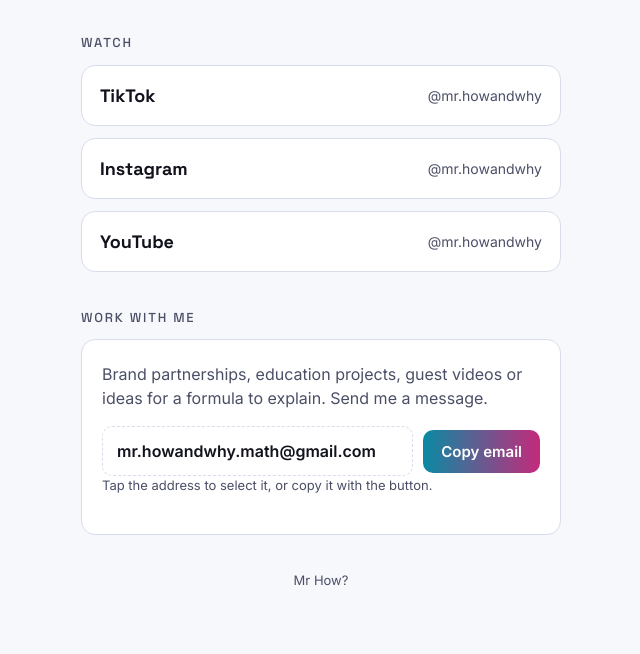
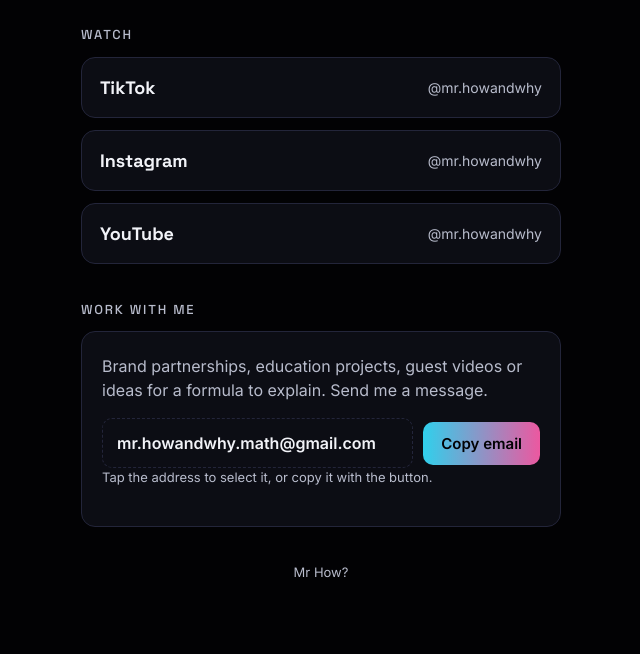
Before and after one commit to mrhowandwhy/mr-how-math-videos, a plain HTML site: page index.html in a window 1280 px wide. Shown: the part 283-937 px from the top of the page, without its empty margins (319-959 px from the left). Drawn offline with Linux system fonts and the light colour scheme.

Commit message:
Add files via upload

```diff
--- a/index.html
+++ b/index.html
@@ -1,5 +1,9 @@
+<!doctype html>
+<html lang="en">
+<head>
+<meta charset="utf-8">
+<meta name="viewport" content="width=device-width, initial-scale=1, viewport-fit=cover">
 <title>Mr How? Links</title>
-<meta name="claude:viewport-fit-sides" content="cover">
 <link rel="stylesheet" href="https://fonts.googleapis.com/css2?family=Inter:wght@400;500;600&family=Space+Grotesk:wght@500;700&display=swap">
 <style>
 /* Layout: one centered column, wordmark first, links as full-width rows, collab block last. Dark-first, same palette as the videos. */
@@ -17,20 +21,10 @@
   --font-body: "Inter", system-ui, -apple-system, "Segoe UI", sans-serif;
   color-scheme: dark;
 }
-@media (prefers-color-scheme: light) {
-  :root:not([data-theme="dark"]) {
-    --bg: #f7f8fc; --surface: #ffffff; --line: #d9dcea; --fg: #11121c; --muted: #4b4f66;
-    --cyan: #0a8aa3; --pink: #c42a7c; --violet: #4f5bd5; --on-grad: #ffffff;
-    color-scheme: light;
-  }
-}
-:root[data-theme="light"] {
-  --bg: #f7f8fc; --surface: #ffffff; --line: #d9dcea; --fg: #11121c; --muted: #4b4f66;
-  --cyan: #0a8aa3; --pink: #c42a7c; --violet: #4f5bd5; --on-grad: #ffffff;
-  color-scheme: light;
-}
 * { box-sizing: border-box; }
+html { background: #020204; }
 body {
+  margin: 0;
   background: var(--bg);
   color: var(--fg);
   font-family: var(--font-body);
@@ -100,6 +94,9 @@ h2 {
 footer { text-align: center; color: var(--muted); font-size: 13px; }
 @media (prefers-reduced-motion: reduce) { .link { transition: none; } .link:hover { transform: none; } }
 </style>
+</head>
+<body>
+
 
 <main>
   <header>
@@ -154,3 +151,6 @@ footer { text-align: center; color: var(--muted); font-size: 13px; }
   });
 })();
 </script>
+
+</body>
+</html>
```
